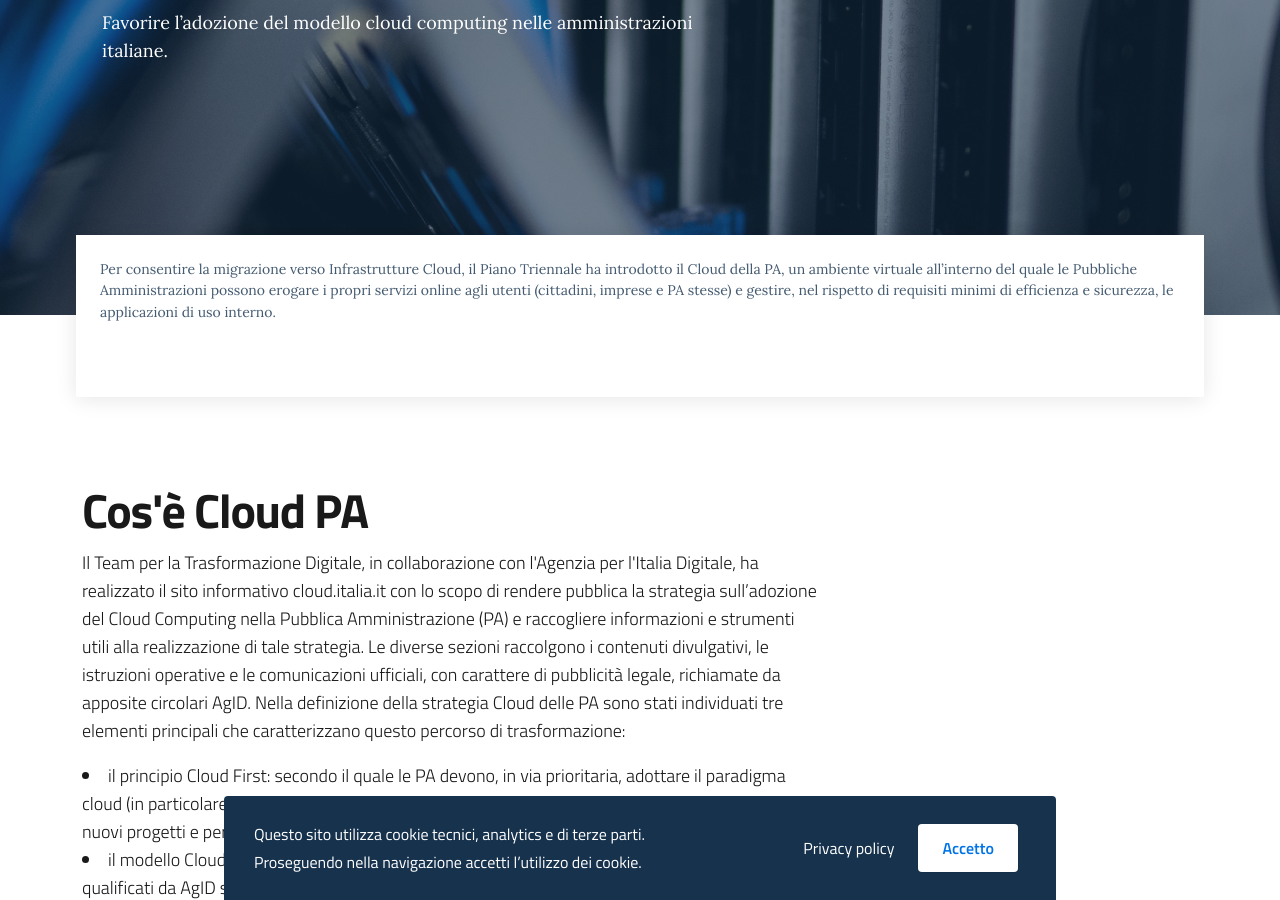
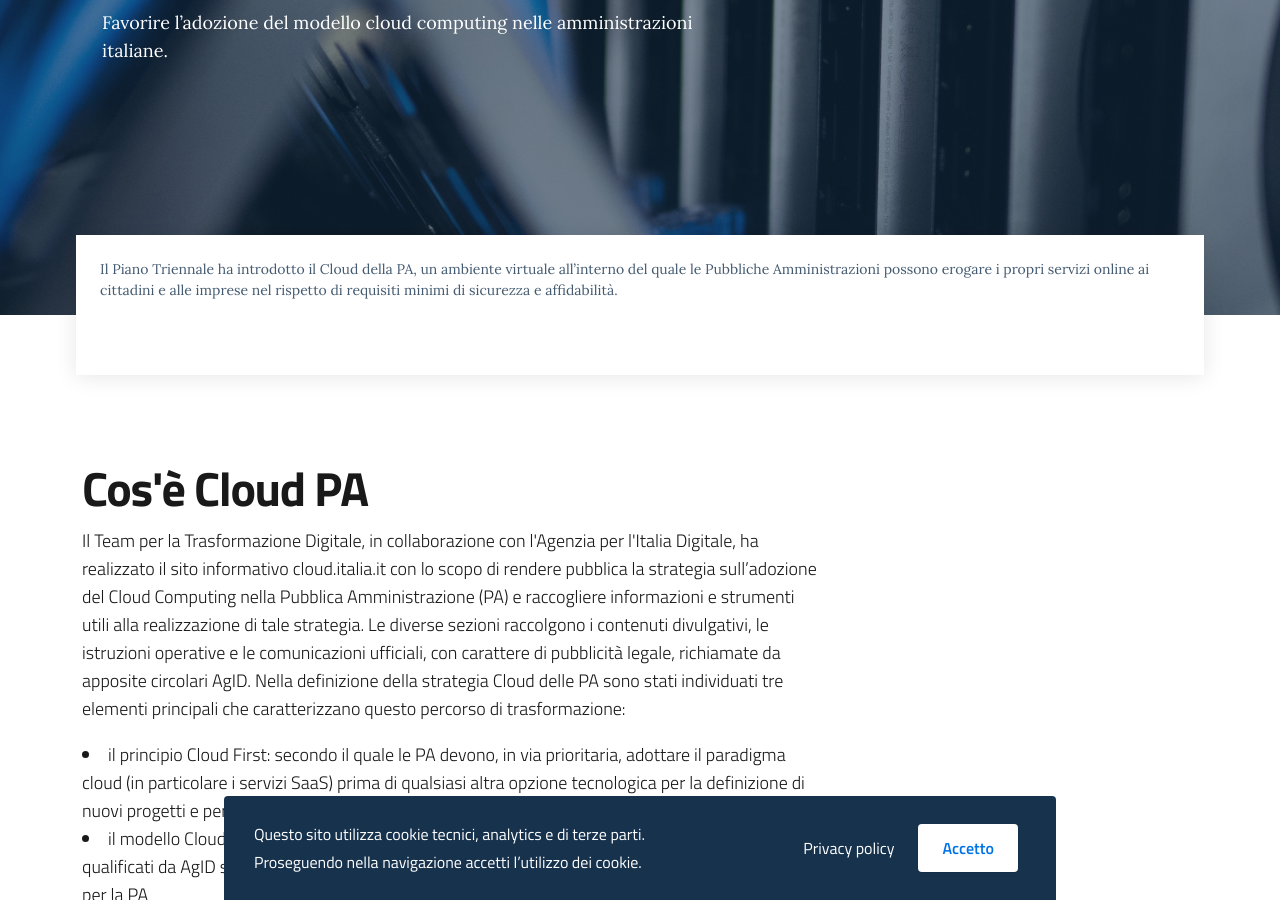
Before and after one commit to italia/cloud.italia.it, a Jekyll site: the page built from index.md, in a window 1280 px wide and 900 px high, scrolled down 578 px. Built offline with Jekyll 4.4.1, drawn with Linux system fonts in a browser that asks for light colours.

Commit message:
text revision

```diff
--- a/_includes/hero.html
+++ b/_includes/hero.html
@@ -23,7 +23,7 @@
         <div class="card card-bg">
           <div class="card-body">
             <p class="card-text">
-              Per consentire la migrazione verso Infrastrutture Cloud, il Piano Triennale ha introdotto il Cloud della PA, un ambiente virtuale all’interno del quale le Pubbliche Amministrazioni possono erogare i propri servizi online agli utenti (cittadini, imprese e PA stesse) e gestire, nel rispetto di requisiti minimi di efficienza e sicurezza, le applicazioni di uso interno.
+              Il Piano Triennale ha introdotto il Cloud della PA, un ambiente virtuale all’interno del quale le Pubbliche Amministrazioni possono erogare i propri servizi online ai cittadini e alle imprese nel rispetto di requisiti minimi di sicurezza e affidabilità.
             </p>
           </div>
         </div>
```
